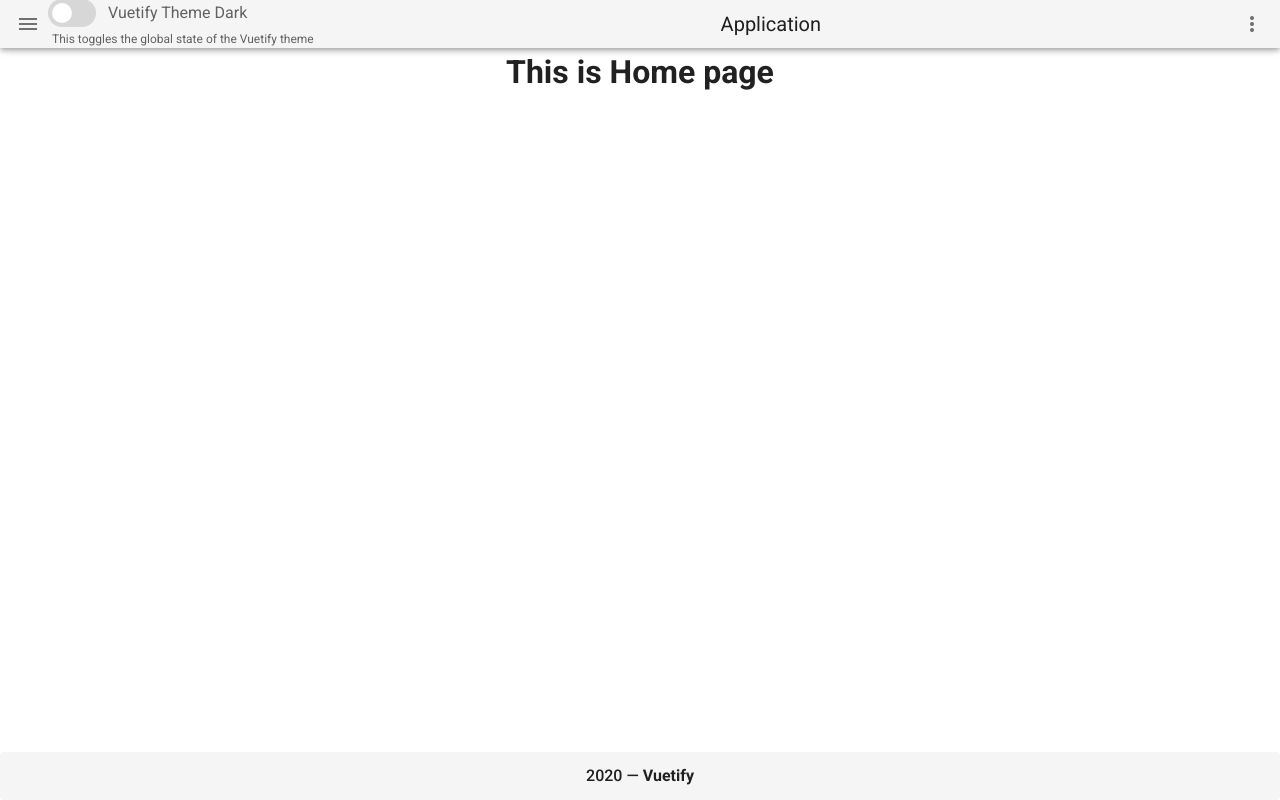
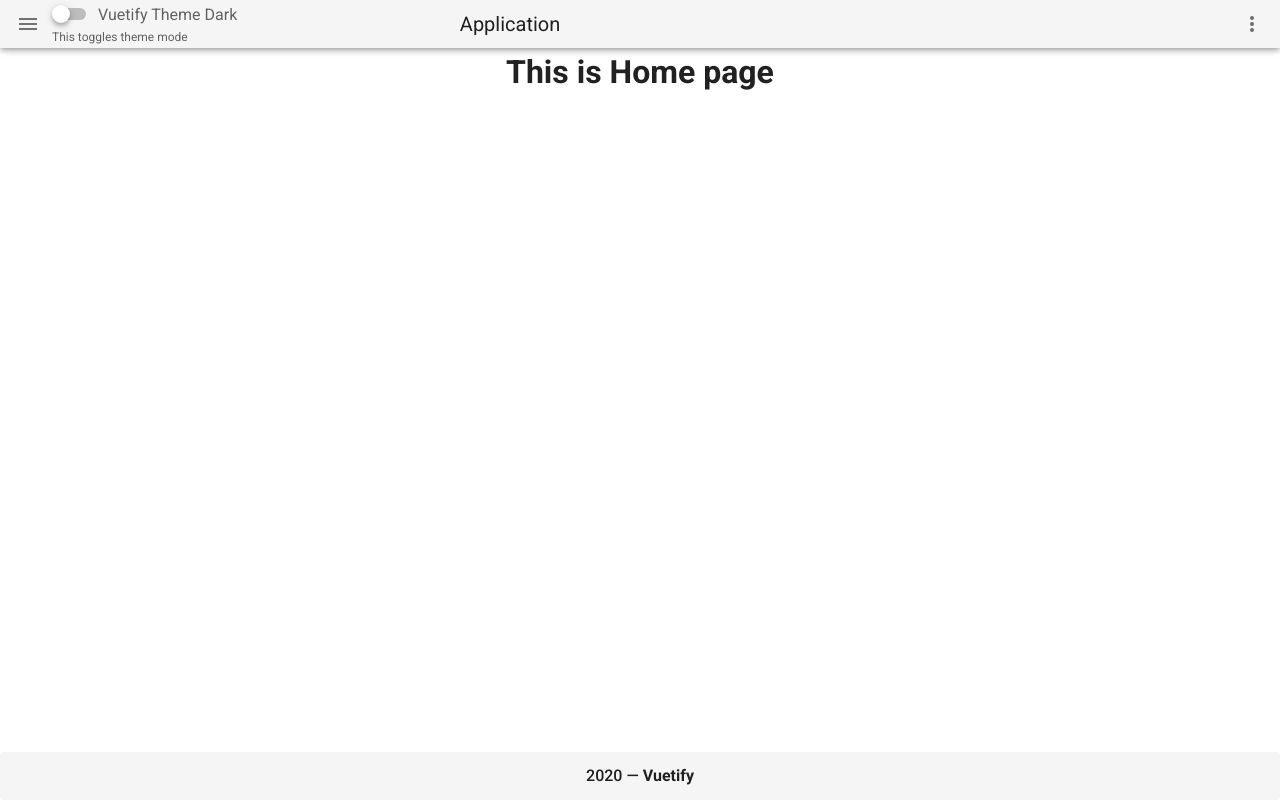
Before and after one commit to AnteAntonini/Pokedex-Vuetify, a Vue app: page / in a window 1280 px wide. Built offline with nearby package versions, Linux system fonts and the light colour scheme.

Commit message:
smanjio v-switch

```diff
--- a/src/components/Navbar.vue
+++ b/src/components/Navbar.vue
@@ -1,25 +1,20 @@
 <template>
-  <nav>
-    <v-app-bar app dense>     <!-- dene smanjuje onoliko koliko moze -->
+  <nav id="navbar">
+    <v-app-bar app dense>     <!-- v-list can be lowered with dense property. -->
       <v-app-bar-nav-icon @click.stop="drawer = !drawer"></v-app-bar-nav-icon>
 
       <v-switch
         v-model="$vuetify.theme.dark"
-        hint="This toggles the global state of the Vuetify theme"
-        inset
+        hint="This toggles theme mode"
         label="Vuetify Theme Dark"
         persistent-hint
-      ></v-switch>
+        dense
+      ></v-switch>  <!-- inset = Enlarge the v-switch track to encompass the thumb -->
 
-      <v-spacer></v-spacer>
 
-      <v-toolbar-title
-        class="text-center"
-        align-center
-        text-center
-        justify-center
-        >Application</v-toolbar-title
-      >
+      <v-toolbar-title class="flex text-center">    <!-- za centriranje title u sredinu toolbar-a !!-->
+        <span>Application</span>
+        </v-toolbar-title>
 
       <v-spacer></v-spacer>
 
@@ -29,12 +24,12 @@
     </v-app-bar>
 
     <v-navigation-drawer v-model="drawer" app temporary dark src="https://cdn.vuetifyjs.com/images/backgrounds/bg-2.jpg">
-      <v-list nav>            <!--  nav styling that reduces the width v-list-item takes up as well as adding a border radius. -->
+      <v-list shaped>            <!--  nav styling that reduces the width v-list-item takes up as well as adding a border radius. -->
         <v-list-item v-for="([icon,text,route], i) in items" :key="i" router :to="route">
 
-          <v-list-item-icon>
+          <v-list-item-action>
             <v-icon>{{icon}}</v-icon>
-          </v-list-item-icon>
+          </v-list-item-action>
 
           <v-list-item-content>
             <v-list-item-title>{{text}}</v-list-item-title>
@@ -59,3 +54,7 @@ export default {
   })
 };
 </script>
+
+<style>
+
+</style>
```
